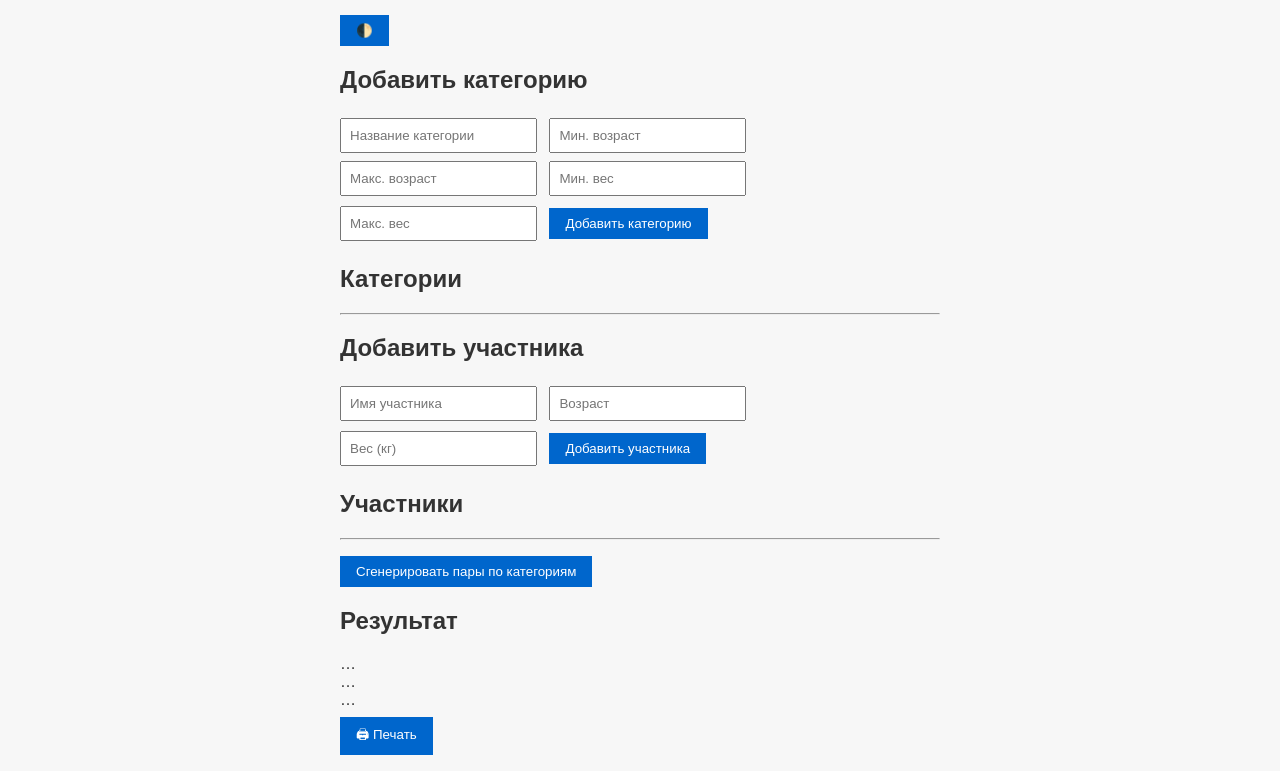
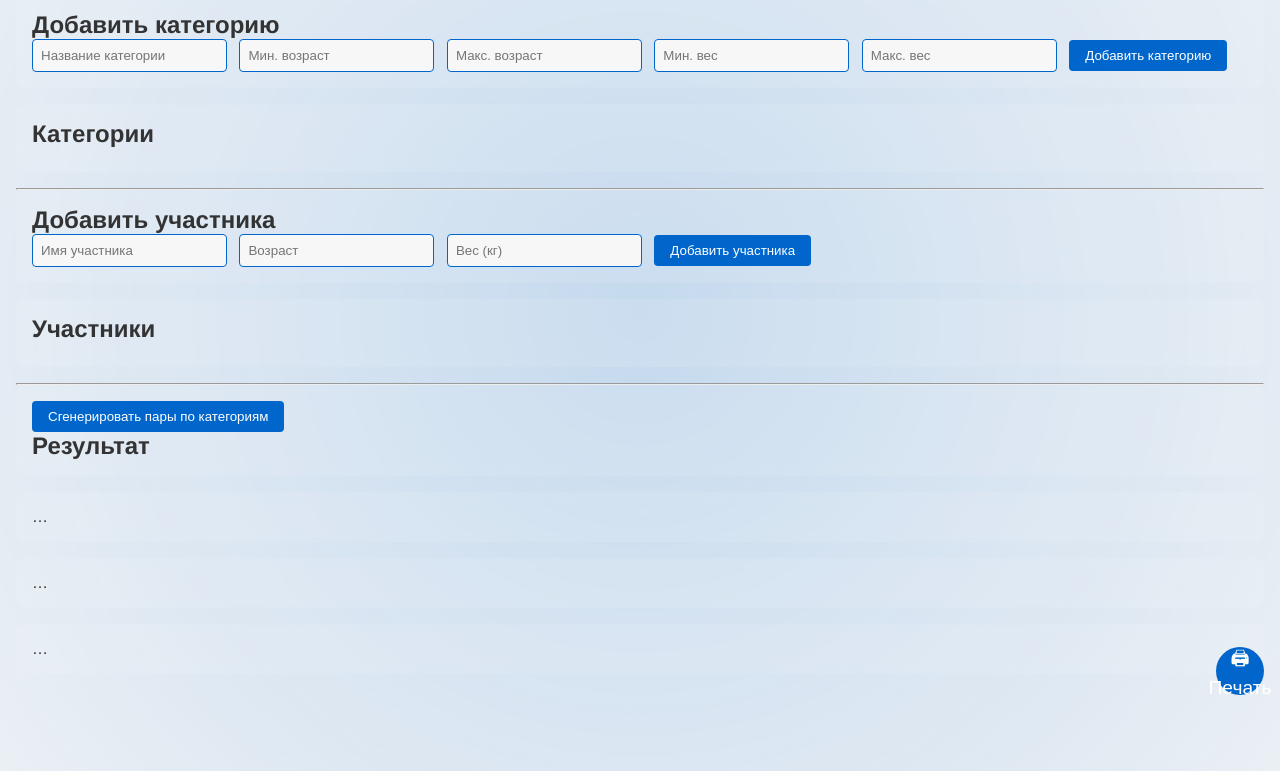
Before and after one commit to Ndcsen/Sparringo, a plain HTML site: page index.html in a window 1280 px wide. Shown: the part 89-860 px from the top of the page. After the commit the page ends 800 px from the top, so only its background shows below. Drawn offline with Linux system fonts and the light colour scheme.

Commit message:
Update style.css
Изменения в дизайне

```diff
--- a/style.css
+++ b/style.css
@@ -1,31 +1,118 @@
-body {
-  font-family: Arial, sans-serif;
-  max-width: 600px;
-  margin: auto;
-  padding: 1rem;
-  background: #f7f7f7;
-  color: #333;
+/* === CSS Variables === */
+:root {
+  --bg-color: #f7f7f7;
+  --fg-color: #333;
+  --accent: #0066cc;
 }
 
-input {
-  margin: 0.25rem 0.5rem 0.25rem 0;
-  padding: 0.5rem;
+[data-theme="dark"] {
+  --bg-color: #111;
+  --fg-color: #ddd;
+  --accent: #3399ff;
 }
 
+/* === Общие стили === */
+* {
+  box-sizing: border-box;
+  margin: 0;
+  padding: 0;
+}
+body {
+  font-family: 'Helvetica Neue', Arial, sans-serif;
+  color: var(--fg-color);
+  background: var(--bg-color);
+  overflow-x: hidden;
+  position: relative;
+  min-height: 100vh;
+  padding: 1rem;
+}
+
+/* Ambient background animation */
+#ambient-bg {
+  position: fixed;
+  top: -50%;
+  left: -50%;
+  width: 200%;
+  height: 200%;
+  background: radial-gradient(circle at center, var(--accent) 0%, transparent 70%);
+  animation: rotateBg 30s linear infinite;
+  z-index: -1;
+  opacity: 0.2;
+}
+@keyframes rotateBg {
+  from { transform: rotate(0deg); }
+  to   { transform: rotate(360deg); }
+}
+
+/* Header */
+header {
+  display: flex;
+  justify-content: space-between;
+  align-items: center;
+  margin-bottom: 1.5rem;
+}
+#theme-toggle {
+  background: none;
+  border: none;
+  font-size: 1.5rem;
+  cursor: pointer;
+  color: var(--fg-color);
+}
+
+/* Sections and forms */
+section {
+  background: rgba(255,255,255,0.1);
+  padding: 1rem;
+  margin-bottom: 1rem;
+  border-radius: 8px;
+  backdrop-filter: blur(4px);
+}
+[data-theme="dark"] section {
+  background: rgba(0,0,0,0.3);
+}
+
+/* Inputs & buttons */
+input {
+  padding: 0.5rem;
+  margin-right: 0.5rem;
+  border: 1px solid var(--accent);
+  border-radius: 4px;
+  background: var(--bg-color);
+  color: var(--fg-color);
+}
 button {
   padding: 0.5rem 1rem;
-  background: #0066cc;
-  color: white;
   border: none;
+  border-radius: 4px;
+  background: var(--accent);
+  color: #fff;
   cursor: pointer;
+  transition: background 0.3s;
+}
+button:hover {
+  background: darken(var(--accent), 10%);
+}
+
+/* Lists */
+ul {
+  list-style: none;
   margin-top: 0.5rem;
 }
-
-button:hover {
-  background: #004999;
+li {
+  padding: 0.25rem 0;
 }
 
-ul {
-  list-style: none;
-  padding: 0;
+/* Print button */
+#print-btn {
+  position: fixed;
+  bottom: 1rem;
+  right: 1rem;
+  background: var(--accent);
+  border-radius: 50%;
+  width: 3rem;
+  height: 3rem;
+  font-size: 1.2rem;
+  display: flex;
+  align-items: center;
+  justify-content: center;
 }
```
